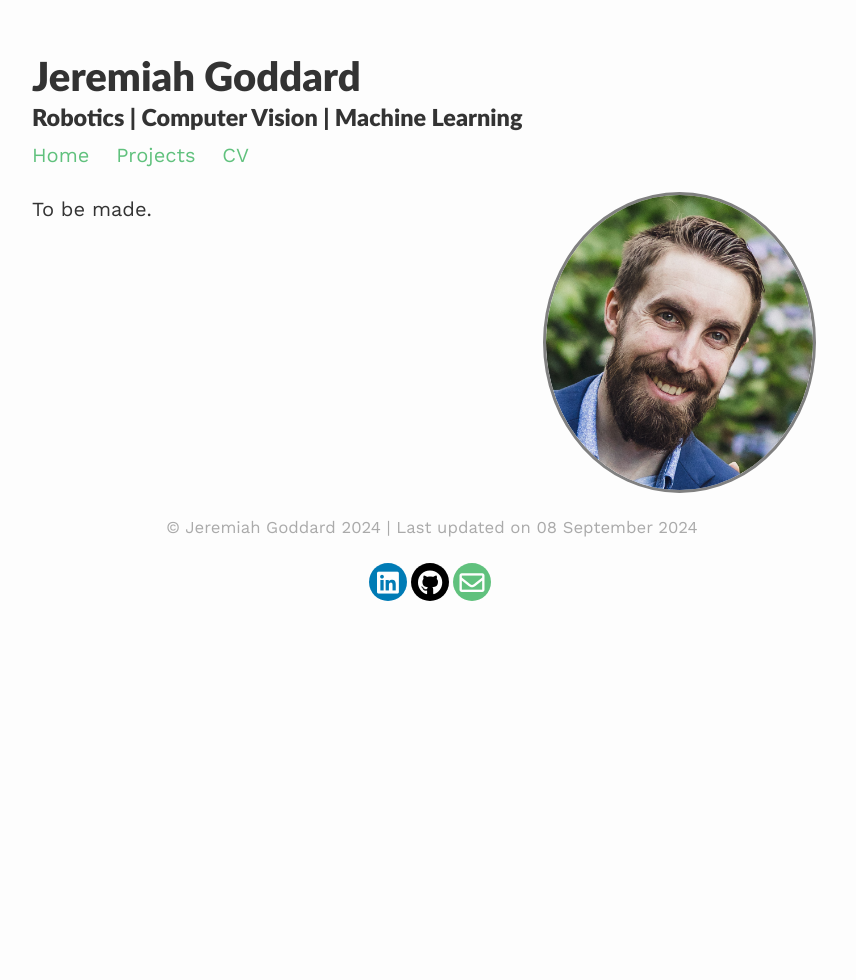
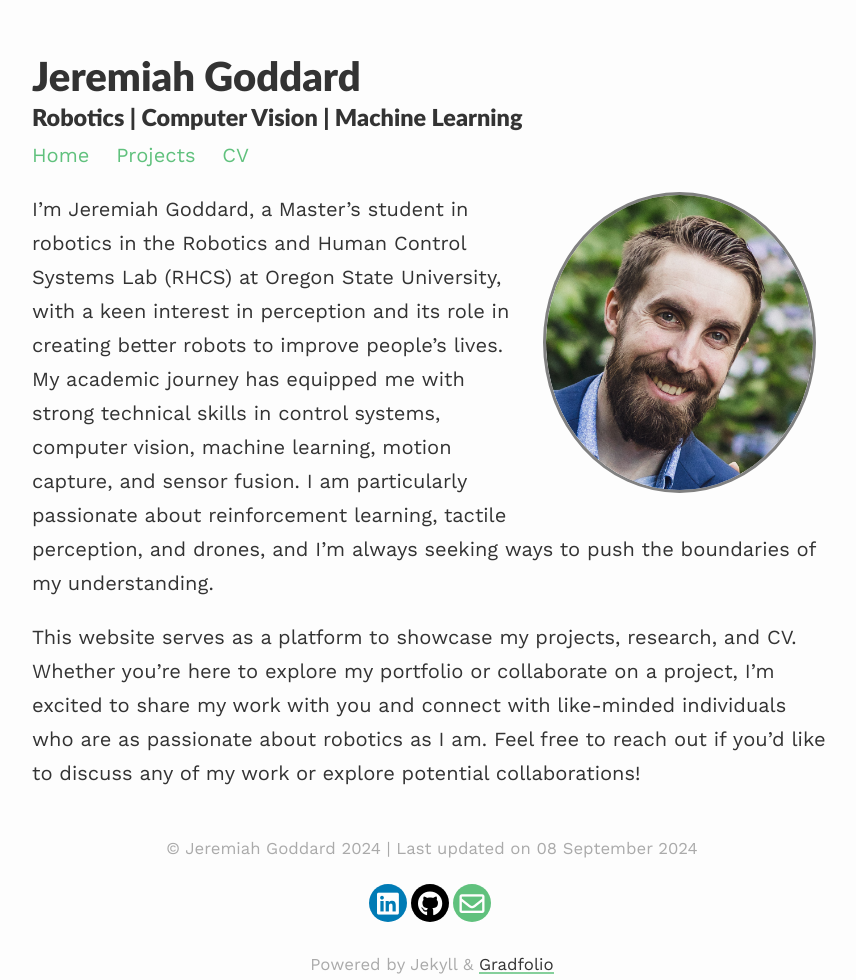
Before and after one commit to goddardjer/goddardjer.github.io, a Jekyll site: the page built from index.md, in a window 1280 px wide. Shown: the whole page, without its empty margins (208-1064 px from the left). Built offline with Jekyll 4.4.1, drawn with Linux system fonts in a browser that asks for light colours; nearby versions of some CDN libraries.

Commit message:
Updated front page

```diff
--- a/_config.yml
+++ b/_config.yml
@@ -18,9 +18,9 @@ permalink: /blog/:year/:title/
 paginate_path: /blog/page:num/
 
 # Social media links in footer
-email: "#"
-linkedin: "#"
-github: "#"
+email: "goddarje@oregonstate.edu"
+linkedin: "jeremiah-a-goddard"
+github: "goddardjer"
 
 # Markdown
 highlighter: rouge
--- a/_includes/social-footer.html
+++ b/_includes/social-footer.html
@@ -21,10 +21,13 @@ target="_blank">
 
 {%- if site.email -%}
 <a title="{{ _locale_string_email }}"
-class="social-button email" itemprop="email"
-href="mailto:goddarje@oregonstate.edu" target="_blank">
-<i class="far fa-envelope"></i>
+   class="social-button email"
+   itemprop="email"
+   href="mailto:goddarje@oregonstate.edu"
+   target="_blank">
+   <i class="far fa-envelope"></i>
 </a>
 {%- endif -%}
 
+
 </div>
--- a/_layouts/default.html
+++ b/_layouts/default.html
@@ -40,6 +40,12 @@
 
         {% include social-footer.html %}
 
+          <p class="copy">
+            <small>Powered by Jekyll &
+                <a target="_blank" href="https://github.com/jitinnair1/gradfolio/">Gradfolio</a>
+            </small>
+            </p>
+
         </footer>
 
         {% include analytics.html %}
--- a/index.md
+++ b/index.md
@@ -7,4 +7,8 @@ profile:
 published: true
 ---
 
-To be made.
+I'm Jeremiah Goddard, a Master's student in robotics in the Robotics and Human Control Systems Lab (RHCS) at Oregon State University, with a keen interest in perception and its role in creating better robots to improve people's lives. My academic journey has equipped me with strong technical skills in control systems, computer vision, machine learning, motion capture, and sensor fusion. I am particularly passionate about reinforcement learning, tactile perception, and drones, and I'm always seeking ways to push the boundaries of my understanding.
+
+<!-- Throughout my studies, I’ve had the opportunity to work on several exciting projects, from building autonomous drones to developing robotic arms for precision tasks. These experiences have given me hands-on expertise in programming robots, designing algorithms, and integrating hardware and software systems. I believe in the power of robotics to revolutionize industries such as healthcare, manufacturing, and space exploration, and I’m eager to contribute to the future of these fields through my work.-->
+
+This website serves as a platform to showcase my projects, research, and CV. Whether you’re here to explore my portfolio or collaborate on a project, I’m excited to share my work with you and connect with like-minded individuals who are as passionate about robotics as I am. Feel free to reach out if you'd like to discuss any of my work or explore potential collaborations!
```
Also changed, not shown: other parts of _includes/social-footer.html (+1 -1 lines).
